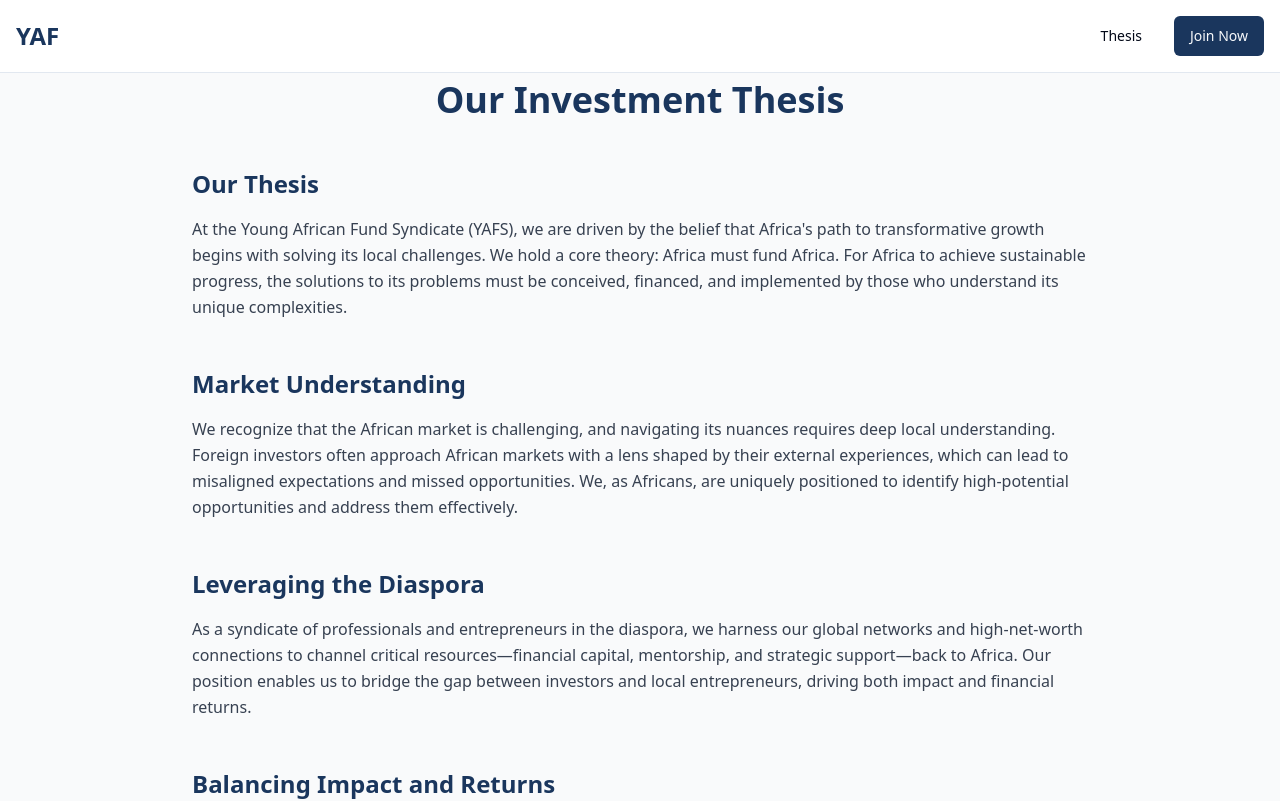
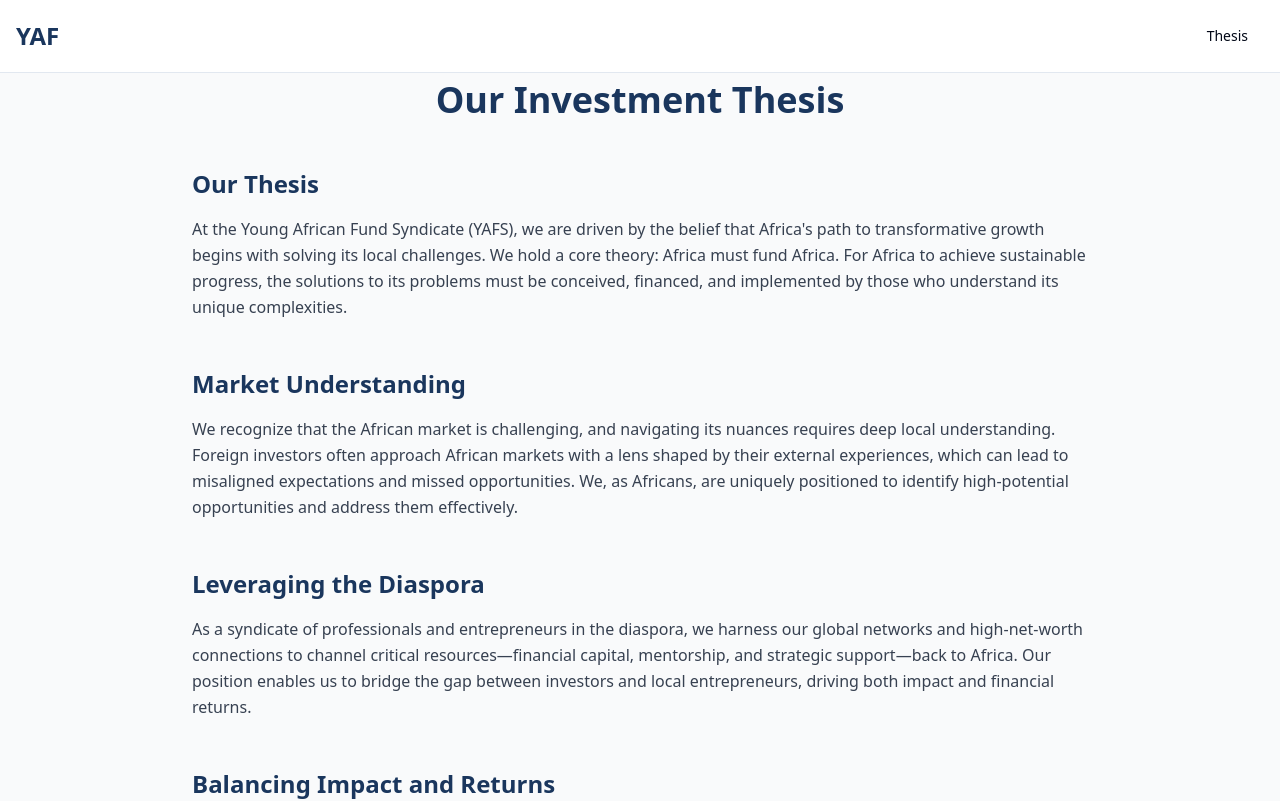
Before and after one commit to officialkayode/young-african-syndicate, a React (Vite) app: page /thesis in a window 1280 px wide. Shown: the top 801 px of the page. Built offline with nearby package versions, Linux system fonts and the light colour scheme.

Commit message:
Remove "Join Now" button
This commit removes the "Join Now" button from the navigation bar in the Navbar component.
[skip gpt_engineer]

```diff
--- a/src/components/Navbar.tsx
+++ b/src/components/Navbar.tsx
@@ -20,7 +20,6 @@ export const Navbar = () => {
           >
             Thesis
           </Button>
-          <Button className="bg-yaf-blue hover:bg-yaf-blue/90">Join Now</Button>
         </div>
       </div>
     </nav>
```
